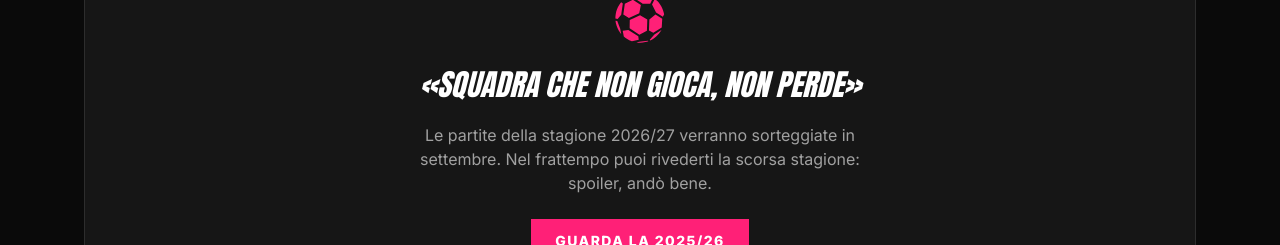
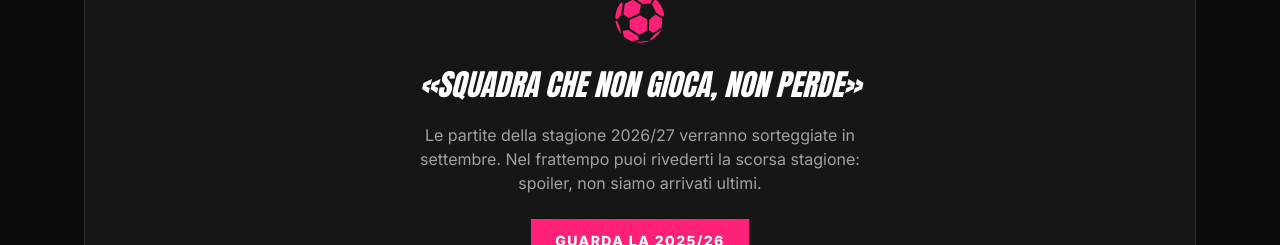
Before and after one commit to hihelloluigi/rsa-team, a Next.js app: page / in a window 1280 px wide. Shown: the part 960-1205 px from the top of the page. Built offline with nearby package versions, Linux system fonts and the light colour scheme.

Commit message:
copy: tweak homepage placeholder line

```diff
--- a/src/app/page.tsx
+++ b/src/app/page.tsx
@@ -25,7 +25,7 @@ export default function Home() {
             </h3>
             <p className="mx-auto mt-5 max-w-md text-muted">
               Le partite della stagione {season.label} verranno sorteggiate in settembre.
-              Nel frattempo puoi rivederti la scorsa stagione: spoiler, andò bene.
+              Nel frattempo puoi rivederti la scorsa stagione: spoiler, non siamo arrivati ultimi.
             </p>
             <Link
               href="/matches?season=2025-2026"
```
